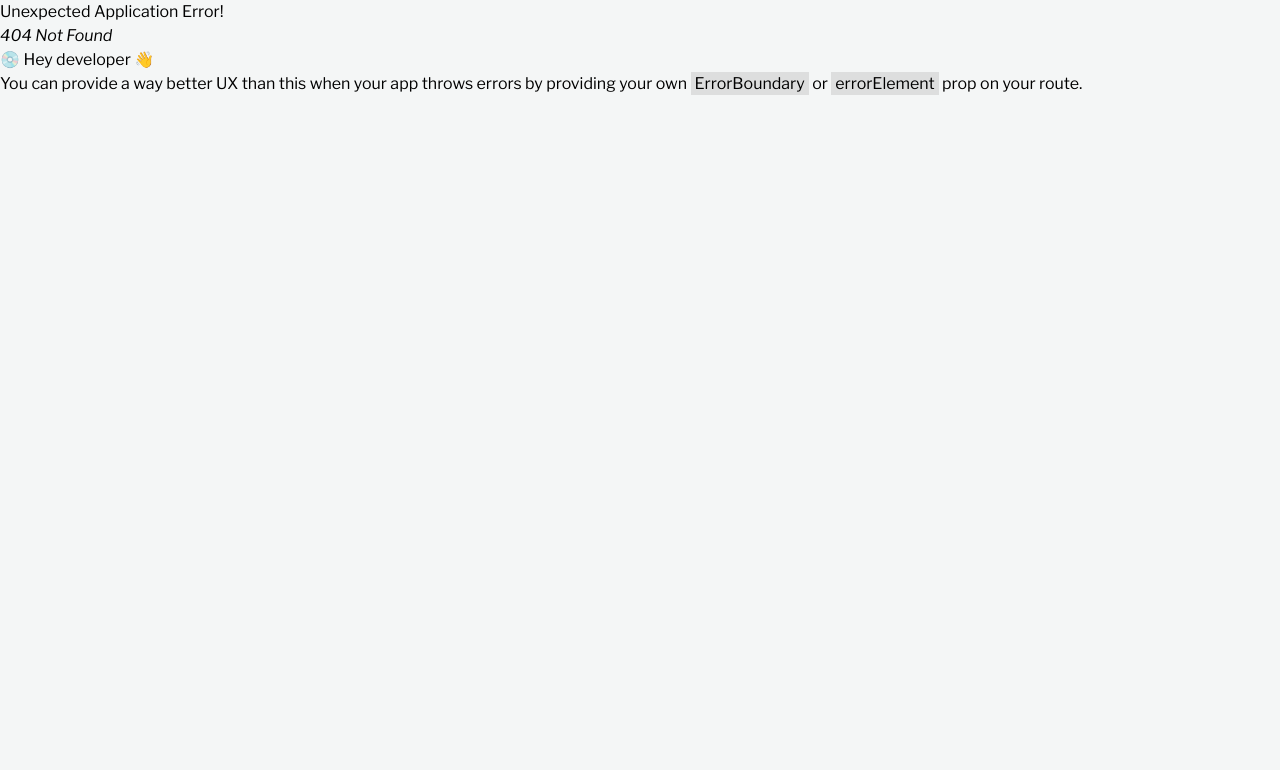
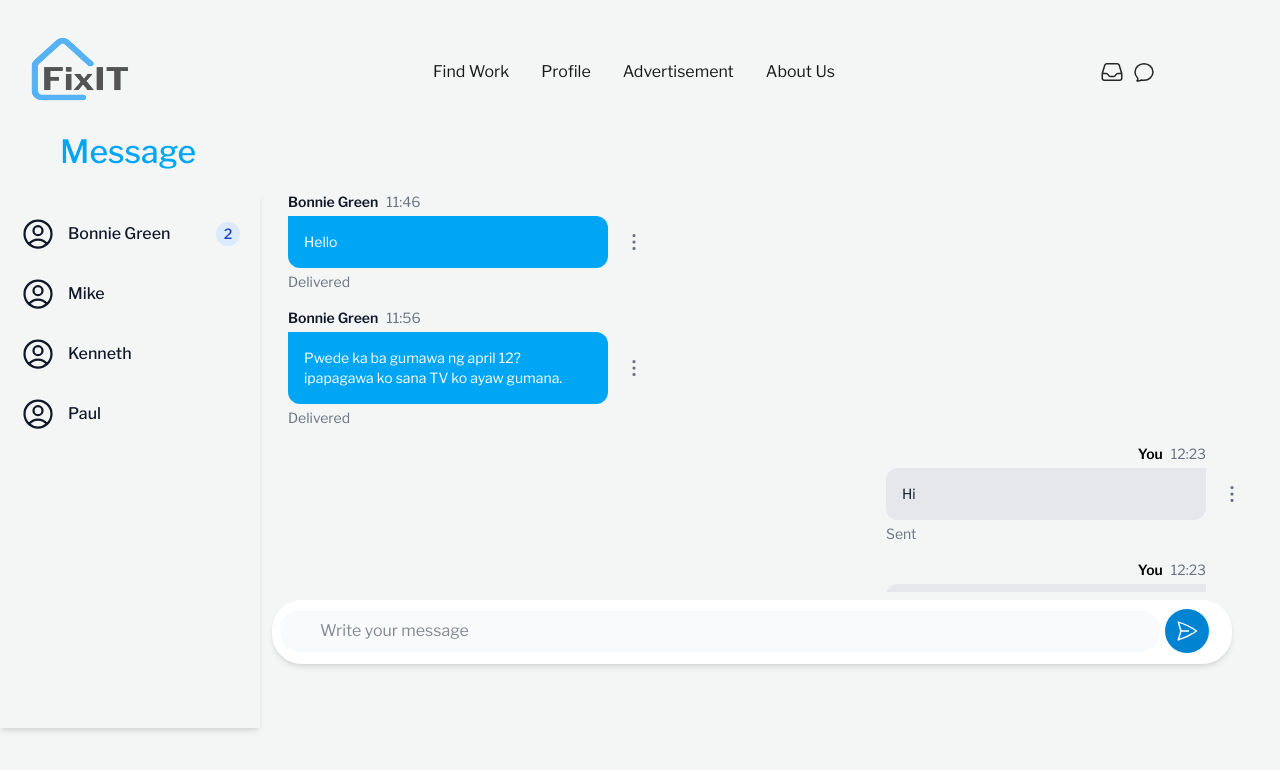
Before and after one commit to mxrxxsv/bluehat, a React (Vite) app: page /bluehat/chatpage in a window 1280 px wide. Before the commit this address had no page. Shown: the top 770 px of the page. Built offline with nearby package versions, Linux system fonts and the light colour scheme.

Commit message:
Updating Router Links

```diff
--- a/src/Adspage.jsx
+++ b/src/Adspage.jsx
@@ -30,10 +30,10 @@ const AdsPage = () => {
                                 <Link to="/bluehat" className="block py-2 px-3 text-neutral-900 rounded-sm hover:bg-gray-100 md:hover:bg-transparent md:hover:text-sky-500 md:p-0 ">Home</Link>
                             </li>
                             <li>
-                                <Link to="/findwork" className="block py-2 px-3 text-neutral-900 rounded-sm hover:bg-gray-100 md:hover:bg-transparent md:hover:text-sky-500 md:p-0 ">Find Work</Link>
+                                <Link to="/bluehat/findwork" className="block py-2 px-3 text-neutral-900 rounded-sm hover:bg-gray-100 md:hover:bg-transparent md:hover:text-sky-500 md:p-0 ">Find Work</Link>
                             </li>
                             <li>
-                                <Link to="/findworker" className="block py-2 px-3 text-neutral-900 rounded-sm hover:bg-gray-100 md:hover:bg-transparent md:hover:text-sky-500 md:p-0 ">Find Worker</Link>
+                                <Link to="/bluehat/findworker" className="block py-2 px-3 text-neutral-900 rounded-sm hover:bg-gray-100 md:hover:bg-transparent md:hover:text-sky-500 md:p-0 ">Find Worker</Link>
                             </li>
                             <li>
                                 <a href="#" className="block py-2 px-3 text-sky-500  rounded-sm md:bg-transparent md:text-sky-500 md:p-0" aria-current="page">Advertisement</a>
--- a/src/App.jsx
+++ b/src/App.jsx
@@ -15,9 +15,9 @@ function App() {
             <img src={logo} className="h-15 w-28 md:h-20 md:w-40" alt="Flowbite Logo" />
           </Link>
           <div className="flex md:order-2 space-x-3 md:space-x-0 rtl:space-x-reverse">
-            <Link to="/workerpage" className='hidden md:block text-[#252525] mr-4 focus:ring-1 focus:outline-none focus:ring-blue-300 font-medium rounded-lg text-sm px-4 py-2 text-center border-2 border-sky-400 rounded-[20px] shadow-xs hover:bg-sky-400 hover:text-white cursor-pointer hover:shadow-md'>Log in</Link>
+            <Link to="/bluehat/workerpage" className='hidden md:block text-[#252525] mr-4 focus:ring-1 focus:outline-none focus:ring-blue-300 font-medium rounded-lg text-sm px-4 py-2 text-center border-2 border-sky-400 rounded-[20px] shadow-xs hover:bg-sky-400 hover:text-white cursor-pointer hover:shadow-md'>Log in</Link>
             <Link
-              to="/singnup"
+              to="/bluehat/singnup"
               className="text-white bg-sky-500 hover:bg-sky-400 focus:ring-1 focus:outline-none focus:ring-blue-300 font-medium rounded-[10px] text-sm px-4 py-2 shadow-xs hover:shadow-md"
             >
               Sign up
@@ -42,13 +42,13 @@ function App() {
                 <Link to="/bluehat" className="block py-2 px-3 text-sky-500  rounded-sm md:bg-transparent md:text-sky-500 md:p-0" aria-current="page">Home</Link>
               </li>
               <li>
-                <Link to="/findwork" className="block py-2 px-3 text-neutral-900 rounded-sm hover:bg-gray-100 md:hover:bg-transparent md:hover:text-sky-500 md:p-0 ">Find Work</Link>
+                <Link to="/bluehat/findwork" className="block py-2 px-3 text-neutral-900 rounded-sm hover:bg-gray-100 md:hover:bg-transparent md:hover:text-sky-500 md:p-0 ">Find Work</Link>
               </li>
               <li>
-                <Link to="/findworker" className="block py-2 px-3 text-neutral-900 rounded-sm hover:bg-gray-100 md:hover:bg-transparent md:hover:text-sky-500 md:p-0 ">Find Worker</Link>
+                <Link to="/bluehat/findworker" className="block py-2 px-3 text-neutral-900 rounded-sm hover:bg-gray-100 md:hover:bg-transparent md:hover:text-sky-500 md:p-0 ">Find Worker</Link>
               </li>
               <li>
-                <Link to="/adspage" className="block py-2 px-3 text-neutral-900 rounded-sm hover:bg-gray-100 md:hover:bg-transparent md:hover:text-sky-500 md:p-0 ">Advertisement</Link>
+                <Link to="/bluehat/adspage" className="block py-2 px-3 text-neutral-900 rounded-sm hover:bg-gray-100 md:hover:bg-transparent md:hover:text-sky-500 md:p-0 ">Advertisement</Link>
               </li>
               <li>
                 <a href="#" className="block py-2 px-3 text-neutral-900 rounded-sm hover:bg-gray-100 md:hover:bg-transparent md:hover:text-sky-500 md:p-0 ">About Us</a>
@@ -89,7 +89,7 @@ function App() {
           I'm looking for
         </p>
 
-        <Link to="/findwork" className='absolute h-13 w-88 bg-[#FFFFFF] border-2 border-solid rounded-[20px] text-start pt-3 pl-4 shadow-md border-[#89A8B2] opacity-80
+        <Link to="/bluehat/findwork" className='absolute h-13 w-88 bg-[#FFFFFF] border-2 border-solid rounded-[20px] text-start pt-3 pl-4 shadow-md border-[#89A8B2] opacity-80
                            -top-[-160vw] left-[2vw]
                            md:-top-[-38vw] md:left-[53.5vw] '>
           Any Worker Field <span className='ml-45'>⋮</span>
--- a/src/ChatPage.jsx
+++ b/src/ChatPage.jsx
@@ -120,7 +120,7 @@ const ChatPage = () => {
 
             <nav className="fixed w-full z-20 top-0 start-0 pt-4">
                 <div className="max-w-screen-xl flex flex-wrap items-center justify-between mx-auto pt-4 p-2">
-                    <Link to="/bluehat" className="flex items-center space-x-3 rtl:space-x-reverse">
+                    <Link to="/bluehat/bluehat" className="flex items-center space-x-3 rtl:space-x-reverse">
                         <img src={logo} className="h-15 w-28 md:h-20 md:w-40" alt="Flowbite Logo" />
                     </Link>
                     <div className="flex md:order-2 space-x-3 md:space-x-0 rtl:space-x-reverse">
@@ -134,7 +134,7 @@ const ChatPage = () => {
                             </button>
 
                             <button className="cursor-pointer">
-                                <Link to="/chatpage">
+                                <Link to="/bluehat/chatpage">
                                     <svg xmlns="http://www.w3.org/2000/svg" fill="none" viewBox="0 0 24 24" strokeWidth={1.5} stroke="#252525" className="size-7 md:size-6 cursor-pointer">
                                         <path strokeLinecap="round" strokeLinejoin="round" d="M12 20.25c4.97 0 9-3.694 9-8.25s-4.03-8.25-9-8.25S3 7.444 3 12c0 2.104.859 4.023 2.273 5.48.432.447.74 1.04.586 1.641a4.483 4.483 0 0 1-.923 1.785A5.969 5.969 0 0 0 6 21c1.282 0 2.47-.402 3.445-1.087.81.22 1.668.337 2.555.337Z" />
                                     </svg>
@@ -160,13 +160,13 @@ const ChatPage = () => {
                     <div className={`items-center h-0.5 pb-4 justify-between w-full md:flex md:w-auto md:order-1 ${isOpen ? "block" : "hidden"}`} id="navbar-sticky">
                         <ul className="flex flex-col p-4 md:p-0 mt-4 font-regular border border-gray-100 rounded-lg md:space-x-8 rtl:space-x-reverse md:flex-row bg-[#f4f6f6]">
                             <li>
-                                <Link to="/workerpage" className="block py-2 px-3 text-neutral-900 rounded-sm hover:bg-gray-100 md:hover:bg-transparent md:hover:text-sky-500 md:p-0 ">Find Work</Link>
+                                <Link to="/bluehat/workerpage" className="block py-2 px-3 text-neutral-900 rounded-sm hover:bg-gray-100 md:hover:bg-transparent md:hover:text-sky-500 md:p-0 ">Find Work</Link>
                             </li>
                             <li>
-                                <Link to="/workerprofile" className="block py-2 px-3 text-neutral-900 rounded-sm hover:bg-gray-100 md:hover:bg-transparent md:hover:text-sky-500 md:p-0 ">Profile</Link>
+                                <Link to="/bluehat/workerprofile" className="block py-2 px-3 text-neutral-900 rounded-sm hover:bg-gray-100 md:hover:bg-transparent md:hover:text-sky-500 md:p-0 ">Profile</Link>
                             </li>
                             <li>
-                                <Link to="/adspage" className="block py-2 px-3 text-neutral-900 rounded-sm hover:bg-gray-100 md:hover:bg-transparent md:hover:text-sky-500 md:p-0 ">Advertisement</Link>
+                                <Link to="/bluehat/adspage" className="block py-2 px-3 text-neutral-900 rounded-sm hover:bg-gray-100 md:hover:bg-transparent md:hover:text-sky-500 md:p-0 ">Advertisement</Link>
                             </li>
                             <li>
                                 <a href="#" className="block py-2 px-3 text-neutral-900 rounded-sm hover:bg-gray-100 md:hover:bg-transparent md:hover:text-sky-500 md:p-0 ">About Us</a>
--- a/src/FindWork.jsx
+++ b/src/FindWork.jsx
@@ -56,13 +56,13 @@ const FindWork = () => {
                                 <Link to="/bluehat" className="block py-2 px-3 text-neutral-900 rounded-sm hover:bg-gray-100 md:hover:bg-transparent md:hover:text-sky-500 md:p-0 ">Home</Link>
                             </li>
                             <li>
-                                <Link to="/findwork" className="block py-2 px-3 text-sky-500  rounded-sm md:bg-transparent md:text-sky-500 md:p-0" aria-current="page">Find Work</Link>
+                                <Link to="/bluehat/findwork" className="block py-2 px-3 text-sky-500  rounded-sm md:bg-transparent md:text-sky-500 md:p-0" aria-current="page">Find Work</Link>
                             </li>
                             <li>
-                                <Link to="/findworker" className="block py-2 px-3 text-neutral-900 rounded-sm hover:bg-gray-100 md:hover:bg-transparent md:hover:text-sky-500 md:p-0 ">Find Worker</Link>
+                                <Link to="/bluehat/findworker" className="block py-2 px-3 text-neutral-900 rounded-sm hover:bg-gray-100 md:hover:bg-transparent md:hover:text-sky-500 md:p-0 ">Find Worker</Link>
                             </li>
                             <li>
-                                <Link to="/adspage" className="block py-2 px-3 text-neutral-900 rounded-sm hover:bg-gray-100 md:hover:bg-transparent md:hover:text-sky-500 md:p-0 ">Advertisement</Link>
+                                <Link to="/bluehat/adspage" className="block py-2 px-3 text-neutral-900 rounded-sm hover:bg-gray-100 md:hover:bg-transparent md:hover:text-sky-500 md:p-0 ">Advertisement</Link>
                             </li>
                             <li>
                                 <a href="#" className="block py-2 px-3 text-neutral-900 rounded-sm hover:bg-gray-100 md:hover:bg-transparent md:hover:text-sky-500 md:p-0 ">About Us</a>
--- a/src/FindWorker.jsx
+++ b/src/FindWorker.jsx
@@ -66,13 +66,13 @@ const FindWorker = () => {
                 <Link to="/bluehat" className="block py-2 px-3 text-neutral-900 rounded-sm hover:bg-gray-100 md:hover:bg-transparent md:hover:text-sky-500 md:p-0 ">Home</Link>
               </li>
               <li>
-                <Link to="/findwork" className="block py-2 px-3 text-neutral-900 rounded-sm hover:bg-gray-100 md:hover:bg-transparent md:hover:text-sky-500 md:p-0 ">Find Work</Link>
+                <Link to="/bluehat/findwork" className="block py-2 px-3 text-neutral-900 rounded-sm hover:bg-gray-100 md:hover:bg-transparent md:hover:text-sky-500 md:p-0 ">Find Work</Link>
               </li>
               <li>
-                <Link to="/findworker" className="block py-2 px-3 text-sky-500  rounded-sm md:bg-transparent md:text-sky-500 md:p-0" aria-current="page">Find Worker</Link>
+                <Link to="/bluehat/findworker" className="block py-2 px-3 text-sky-500  rounded-sm md:bg-transparent md:text-sky-500 md:p-0" aria-current="page">Find Worker</Link>
               </li>
               <li>
-                <Link to="/adspage" className="block py-2 px-3 text-neutral-900 rounded-sm hover:bg-gray-100 md:hover:bg-transparent md:hover:text-sky-500 md:p-0 ">Advertisement</Link>
+                <Link to="/bluehat/adspage" className="block py-2 px-3 text-neutral-900 rounded-sm hover:bg-gray-100 md:hover:bg-transparent md:hover:text-sky-500 md:p-0 ">Advertisement</Link>
               </li>
               <li>
                 <a href="#" className="block py-2 px-3 text-neutral-900 rounded-sm hover:bg-gray-100 md:hover:bg-transparent md:hover:text-sky-500 md:p-0 ">About Us</a>
--- a/src/Singup.jsx
+++ b/src/Singup.jsx
@@ -23,14 +23,14 @@ const Signup = () => {
 
       <div className="flex flex-col sm:flex-row justify-center items-center gap-6 pt-14 px-4">
 
-        <Link to="/clientsignup" className="w-80 h-50 p-6 bg-white border border-gray-200 rounded-lg shadow-md hover:border-[#89A8B2] hover:border-2">
+        <Link to="/bluehat/clientsignup" className="w-80 h-50 p-6 bg-white border border-gray-200 rounded-lg shadow-md hover:border-[#89A8B2] hover:border-2">
           <img className="w-10 h-10 text-gray-500 mx-auto mb-3"  src={client} alt="client" />
           <p className="text-[22px] font-medium text-gray-900">
             I’m a client, hiring for a project
           </p>
         </Link>
 
-        <Link to="/workersignup" className="w-80 h-50 p-6 bg-white border border-gray-200 rounded-lg shadow-md hover:border-[#89A8B2] hover:border-2">
+        <Link to="/bluehat/workersignup" className="w-80 h-50 p-6 bg-white border border-gray-200 rounded-lg shadow-md hover:border-[#89A8B2] hover:border-2">
           <img className="w-10 h-10 text-gray-500 mx-auto mb-3"  src={worker} alt="worker" />
           <p className="text-[22px] font-medium text-gray-900">
             I’m a freelancer, looking for work
--- a/src/WorkerPage.jsx
+++ b/src/WorkerPage.jsx
@@ -44,7 +44,7 @@ const WorkerPage = () => {
                             </button>
 
                             <button className="cursor-pointer">
-                                <Link to="/chatpage">
+                                <Link to="/bluehat/chatpage">
                                     <svg xmlns="http://www.w3.org/2000/svg" fill="none" viewBox="0 0 24 24" strokeWidth={1.5} stroke="#252525" className="size-7 md:size-6 cursor-pointer">
                                         <path strokeLinecap="round" strokeLinejoin="round" d="M12 20.25c4.97 0 9-3.694 9-8.25s-4.03-8.25-9-8.25S3 7.444 3 12c0 2.104.859 4.023 2.273 5.48.432.447.74 1.04.586 1.641a4.483 4.483 0 0 1-.923 1.785A5.969 5.969 0 0 0 6 21c1.282 0 2.47-.402 3.445-1.087.81.22 1.668.337 2.555.337Z" />
                                     </svg>
@@ -70,13 +70,13 @@ const WorkerPage = () => {
                     <div className={`items-center h-0.5 pb-4 justify-between w-full md:flex md:w-auto md:order-1 ${isOpen ? "block" : "hidden"}`} id="navbar-sticky">
                         <ul className="flex flex-col p-4 md:p-0 mt-4 font-regular border border-gray-100 rounded-lg md:space-x-8 rtl:space-x-reverse md:flex-row bg-[#f4f6f6]">
                             <li>
-                                <Link to="/workerpage" className="block py-2 px-3 text-sky-500  rounded-sm md:bg-transparent md:text-sky-500 md:p-0" aria-current="page">Find Work</Link>
+                                <Link to="/bluehat/workerpage" className="block py-2 px-3 text-sky-500  rounded-sm md:bg-transparent md:text-sky-500 md:p-0" aria-current="page">Find Work</Link>
                             </li>
                             <li>
-                                <Link to="/workerprofile" className="block py-2 px-3 text-neutral-900 rounded-sm hover:bg-gray-100 md:hover:bg-transparent md:hover:text-sky-500 md:p-0 ">Profile</Link>
+                                <Link to="/bluehat/workerprofile" className="block py-2 px-3 text-neutral-900 rounded-sm hover:bg-gray-100 md:hover:bg-transparent md:hover:text-sky-500 md:p-0 ">Profile</Link>
                             </li>
                             <li>
-                                <Link to="/adspage" className="block py-2 px-3 text-neutral-900 rounded-sm hover:bg-gray-100 md:hover:bg-transparent md:hover:text-sky-500 md:p-0 ">Advertisement</Link>
+                                <Link to="/bluehat/adspage" className="block py-2 px-3 text-neutral-900 rounded-sm hover:bg-gray-100 md:hover:bg-transparent md:hover:text-sky-500 md:p-0 ">Advertisement</Link>
                             </li>
                             <li>
                                 <a href="#" className="block py-2 px-3 text-neutral-900 rounded-sm hover:bg-gray-100 md:hover:bg-transparent md:hover:text-sky-500 md:p-0 ">About Us</a>
--- a/src/WorkerProfile.jsx
+++ b/src/WorkerProfile.jsx
@@ -44,7 +44,7 @@ const WorkerProfile = () => {
                             </button>
 
                             <button className="cursor-pointer">
-                                <Link to="/chatpage">
+                                <Link to="/bluehat/chatpage">
                                     <svg xmlns="http://www.w3.org/2000/svg" fill="none" viewBox="0 0 24 24" strokeWidth={1.5} stroke="#252525" className="size-7 md:size-6 cursor-pointer">
                                         <path strokeLinecap="round" strokeLinejoin="round" d="M12 20.25c4.97 0 9-3.694 9-8.25s-4.03-8.25-9-8.25S3 7.444 3 12c0 2.104.859 4.023 2.273 5.48.432.447.74 1.04.586 1.641a4.483 4.483 0 0 1-.923 1.785A5.969 5.969 0 0 0 6 21c1.282 0 2.47-.402 3.445-1.087.81.22 1.668.337 2.555.337Z" />
                                     </svg>
@@ -70,13 +70,13 @@ const WorkerProfile = () => {
                     <div className={`items-center h-0.5 pb-4 justify-between w-full md:flex md:w-auto md:order-1 ${isOpen ? "block" : "hidden"}`} id="navbar-sticky">
                         <ul className="flex flex-col p-4 md:p-0 mt-4 font-regular border border-gray-100 rounded-lg md:space-x-8 rtl:space-x-reverse md:flex-row bg-[#f4f6f6]">
                             <li>
-                                <Link to="/workerpage" className="block py-2 px-3 text-neutral-900 rounded-sm hover:bg-gray-100 md:hover:bg-transparent md:hover:text-sky-500 md:p-0 ">Find Work</Link>
+                                <Link to="/bluehat/workerpage" className="block py-2 px-3 text-neutral-900 rounded-sm hover:bg-gray-100 md:hover:bg-transparent md:hover:text-sky-500 md:p-0 ">Find Work</Link>
                             </li>
                             <li>
-                                <Link to="/workerprofile" className="block py-2 px-3 text-sky-500  rounded-sm md:bg-transparent md:text-sky-500 md:p-0" aria-current="page">Profile</Link>
+                                <Link to="/bluehat/workerprofile" className="block py-2 px-3 text-sky-500  rounded-sm md:bg-transparent md:text-sky-500 md:p-0" aria-current="page">Profile</Link>
                             </li>
                             <li>
-                                <Link to="/adspage" className="block py-2 px-3 text-neutral-900 rounded-sm hover:bg-gray-100 md:hover:bg-transparent md:hover:text-sky-500 md:p-0 ">Advertisement</Link>
+                                <Link to="/bluehat/adspage" className="block py-2 px-3 text-neutral-900 rounded-sm hover:bg-gray-100 md:hover:bg-transparent md:hover:text-sky-500 md:p-0 ">Advertisement</Link>
                             </li>
                             <li>
                                 <a href="#" className="block py-2 px-3 text-neutral-900 rounded-sm hover:bg-gray-100 md:hover:bg-transparent md:hover:text-sky-500 md:p-0 ">About Us</a>
--- a/src/WorkerQuestion.jsx
+++ b/src/WorkerQuestion.jsx
@@ -168,7 +168,7 @@ const WorkerQuestion = () => {
                                 <br />
 
                                 <button onClick={handlePrevStep} className="bg-neutral-700 hover:bg-gray-400 text-white px-6 py-2 rounded-md mr-2 cursor-pointer">Previous</button>
-                                <Link to="/workerpage" onClick={() => alert("Form Submitted!")} className="bg-sky-500 hover:bg-[#ADD8F5] text-white px-6 py-2 rounded-md cursor-pointer">Submit</Link>
+                                <Link to="/bluehat/workerpage" onClick={() => alert("Form Submitted!")} className="bg-sky-500 hover:bg-[#ADD8F5] text-white px-6 py-2 rounded-md cursor-pointer">Submit</Link>
                             </div>
                         </div>
                     </div>
--- a/src/WorkerSignup.jsx
+++ b/src/WorkerSignup.jsx
@@ -79,12 +79,12 @@ const WorkerSignup = () => {
                         <h2 className="text-xl font-semibold mb-4">Verify Account</h2>
                         <p className="mb-6 text-gray-600">Do you want to verifiy your profile now?</p>
                         <div className="flex justify-center gap-4">
-                            <Link to="/workerquestion">
+                            <Link to="/bluehat/workerquestion">
                                 <button className="bg-sky-500 hover:bg-sky-600 text-white px-6 py-2 rounded-lg shadow-sm">
                                     Yes
                                 </button>
                             </Link>
-                            <Link to="/workerpage" >
+                            <Link to="/bluehat/workerpage" >
                             <button
                                 onClick={closeModal}
                                 className="bg-gray-300 hover:bg-gray-400 text-gray-800 px-6 py-2 rounded-lg shadow-sm"
```
Also changed, not shown: src/main.jsx (+10 -10 lines).
